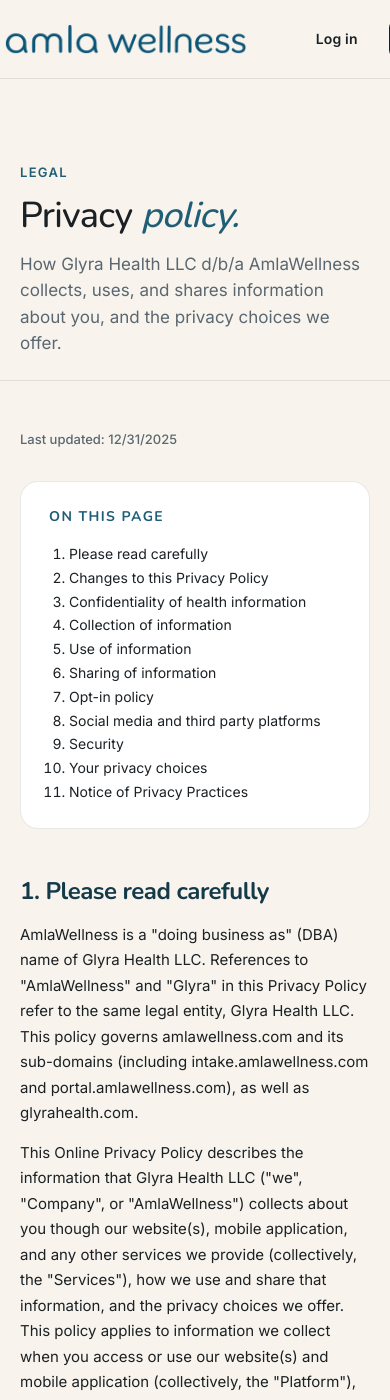
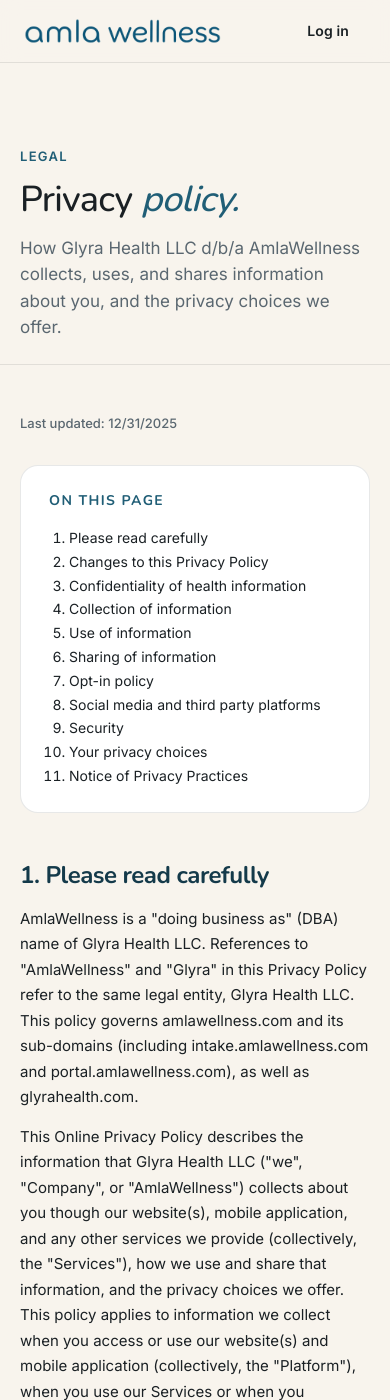
Before and after one commit to glyrahealth/amlawellness, a Jekyll site: the page built from privacy.html, in a window 390 px wide and 1400 px high. Built offline with Jekyll 4.4.1, drawn with Linux system fonts in a browser that asks for light colours; a script that is not in the unit is left out.

Commit message:
Fix sideways scroll on phones for privacy and terms pages
Same header/footer fixes as the landing page, in assets/styles.css:

- Hide the whole header <nav> (not just its <ul>) at <=980px so the empty nav
  stops taking two flex gaps; hide "Get started" below 640px, since the logo
  plus both buttons need ~590px. Phones show Log in only, like the landing page.
- <=520px: .container.nav restores the side padding that .nav overrides, and
  the logo steps down at <=400px / <=340px.
- Footer: brand column gets its own row on phones, logo 36px.
- .legal gets overflow-wrap:break-word so the long URL in terms.html wraps.

Co-Authored-By: Claude Opus 5.5 <noreply@anthropic.com>

```diff
--- a/assets/styles.css
+++ b/assets/styles.css
@@ -39,11 +39,20 @@ header{position:sticky;top:0;z-index:30;background:rgba(248,244,237,.92);backdro
 .logo{display:inline-block;padding-left:16px}
 .logo img{height:44px;width:auto;display:block}
 @media(max-width:520px){.logo{padding-left:4px}.logo img{height:32px}}
+/* Narrow screens: logo + buttons must fit without sideways scroll (mirrors _includes/landing.html).
+   Logo + both buttons need ~590px, so "Get started" drops below 640px, leaving Log in like the
+   landing page. On phones, `.container.nav` restores the side padding that `.nav` (declared
+   after `.container`) overrides, and the logo steps down to fit at 320–400px. */
+@media(max-width:640px){.nav-actions .btn-primary{display:none}}
+@media(max-width:520px){.container.nav{padding:12px 20px;gap:12px}}
+@media(max-width:400px){.logo img{height:26px}}
+@media(max-width:340px){.logo img{height:22px}}
 nav ul{display:flex;gap:36px;list-style:none;padding:0;margin:0}
 nav a{font-weight:500;font-size:15px;color:var(--ink);text-decoration:none}
 nav a:hover{color:var(--teal)}
 .nav-actions{display:flex;gap:10px;align-items:center}
-@media(max-width:980px){nav ul{display:none}}
+/* Hide the whole <nav>, not just its list: an empty nav still takes up two flex gaps. */
+@media(max-width:980px){header nav{display:none}}
 
 /* LEGAL HERO + BODY */
 .legal-hero{padding:80px 0 24px;border-bottom:1px solid var(--line);margin-bottom:48px}
@@ -51,7 +60,8 @@ nav a:hover{color:var(--teal)}
 .legal-hero h1{margin:0 0 16px}
 .legal-hero p{font-size:17px;color:var(--ink-soft);max-width:720px;margin:0}
 
-.legal{max-width:820px;margin:0 auto;padding:0 0 96px;color:var(--ink)}
+/* overflow-wrap: long URLs in the text (e.g. in terms.html) break instead of widening the page on phones */
+.legal{max-width:820px;margin:0 auto;padding:0 0 96px;color:var(--ink);overflow-wrap:break-word}
 .legal .toc{background:var(--paper);border:1px solid var(--line);border-radius:18px;padding:24px 28px;margin-bottom:48px}
 .legal .toc h4{font-family:'Nunito',sans-serif;font-weight:700;font-size:14px;text-transform:uppercase;letter-spacing:.1em;color:var(--teal);margin:0 0 14px}
 .legal .toc ol{margin:0;padding-left:20px;columns:2;column-gap:32px;font-size:14px;line-height:1.7}
@@ -89,3 +99,6 @@ footer ul a:hover{color:var(--teal)}
 .legitscript img{display:block}
 .footer-bottom{display:flex;justify-content:space-between;padding-top:24px;font-size:13px;color:var(--ink-soft)}
 @media(max-width:880px){.footer-grid{grid-template-columns:1fr 1fr;gap:32px}.disclaimer{grid-template-columns:1fr}}
+/* Phones: the brand column (logo + blurb) gets its own row; squeezed into half the width, the
+   logo forced the two-column grid wider than the screen. 36px keeps it inside 320px screens. */
+@media(max-width:520px){.footer-grid>:first-child{grid-column:1/-1}.footer-grid img{height:36px}}
```
